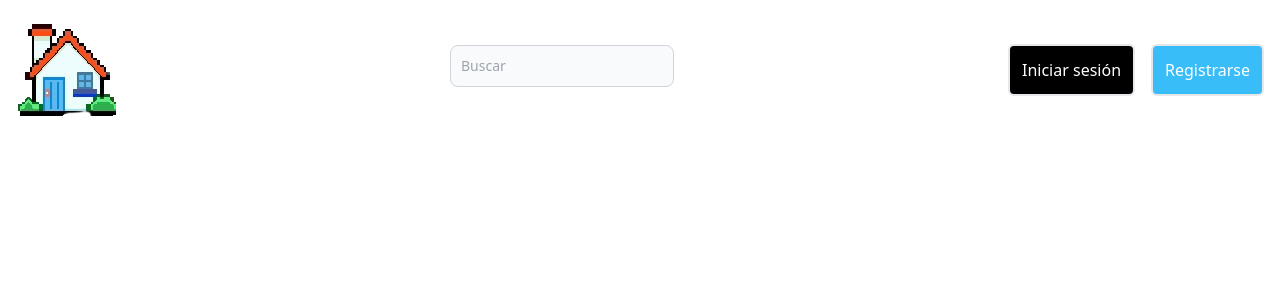
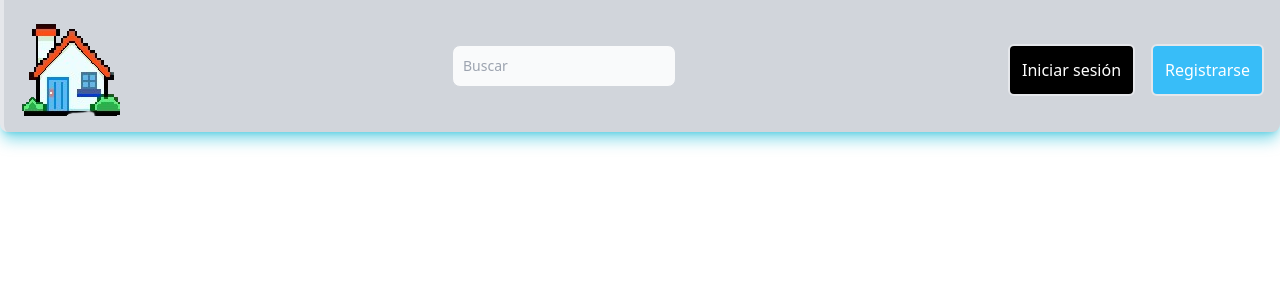
Before and after one commit to many3487/pia, a Flask app: template proyecto/templates/cursos.html in a window 1280 px wide. Shown: the top 300 px of the page. Run offline with Flask 3, Linux system fonts and the light colour scheme; the template is opened without the code that fills it, so the values that code supplies are empty.

Commit message:
modificaciones

```diff
--- a/proyecto/app.py
+++ b/proyecto/app.py
@@ -9,7 +9,11 @@ user_model = ModelUser()
 
 @app.route('/', methods=['GET', 'POST'])
 def home():
-    return render_template('cursos.html')
+    user = session.get('user')
+    if user:
+        return render_template('menu.html', user=user)
+    else:
+        return redirect(url_for('login'))
 
 @app.route('/icon-home')
 def icon_home():
@@ -17,7 +21,8 @@ def icon_home():
 
 @app.route('/menu')
 def menu():
-    return render_template('menu.html')
+    user = session.get('user')
+    return render_template('menu.html', user=user)
 
 @app.route('/login', methods=['GET', 'POST'])
 def login():
@@ -33,11 +38,12 @@ def login():
 
             contrasena = user['password']
             if contrasena == password:
-                # Autenticación exitosa, puedes redirigir al usuario a otra página.
-                return 'Autenticación exitosa'
+                # Autenticación exitosa, almacena el usuario en la sesión
+                session['user'] = user
+                return redirect(url_for('menu'))
             else:
-                error= 'usuario o contraseña errado, intente nuevamente.'
-                return render_template('login.html',error= error)
+                error= 'Usuario o contraseña incorrecta. Por favor, inténtelo nuevamente.'
+                return render_template('login.html', error=error)
 
         return render_template('login.html')
 
@@ -55,7 +61,7 @@ def registro():
         confirmar_contraseña = request.form['confirm']
 
         if len(users) > 0:
-            mensaje = "Este usuario ya se encuentra registrado, ingrese uno distinto nuevamente"
+            mensaje = "Este usuario ya se encuentra registrado."
             return render_template('registro.html',mensaje=mensaje)
         else:
             # El usuario no existe en la base de datos
@@ -74,6 +80,10 @@ def registro():
                 return render_template('registro.html', mensaje=mensaje)
     return render_template('registro.html')
 
+@app.route('/logout')
+def logout():
+    session.pop('user', None)
+    return redirect(url_for('login'))
 
 if __name__== "__main__":
     # app.register_error_handler(404, pagina_no_encontrada)
--- a/proyecto/static/css/registro.css
+++ b/proyecto/static/css/registro.css
@@ -71,8 +71,8 @@ form{
   box-shadow: -10px 15px 20px 0px #3d3d3d;
 }
 .btnLogin{
-    margin: 50px 0 0 0;
-  background-color: #65c22c !important;
+    margin: 40px 0 0 0;
+    background-color: #65c22c !important;
     border-color: #65c22c !important;
     color: #ffff !important;
 }
--- a/proyecto/static/dist/css/output.css
+++ b/proyecto/static/dist/css/output.css
@@ -602,12 +602,21 @@ video {
   border-radius: 0.375rem;
 }
 
+.rounded-b-lg {
+  border-bottom-right-radius: 0.5rem;
+  border-bottom-left-radius: 0.5rem;
+}
+
 .border {
   border-width: 1px;
 }
 
 .border-2 {
   border-width: 2px;
+}
+
+.border-l-4 {
+  border-left-width: 4px;
 }
 
 .border-solid {
@@ -619,14 +628,14 @@ video {
   border-color: rgb(209 213 219 / var(--tw-border-opacity));
 }
 
-.border-indigo-600 {
-  --tw-border-opacity: 1;
-  border-color: rgb(79 70 229 / var(--tw-border-opacity));
-}
-
 .bg-black {
   --tw-bg-opacity: 1;
   background-color: rgb(0 0 0 / var(--tw-bg-opacity));
+}
+
+.bg-cyan-500 {
+  --tw-bg-opacity: 1;
+  background-color: rgb(6 182 212 / var(--tw-bg-opacity));
 }
 
 .bg-gray-50 {
@@ -637,6 +646,11 @@ video {
 .bg-sky-400 {
   --tw-bg-opacity: 1;
   background-color: rgb(56 189 248 / var(--tw-bg-opacity));
+}
+
+.bg-gray-300 {
+  --tw-bg-opacity: 1;
+  background-color: rgb(209 213 219 / var(--tw-bg-opacity));
 }
 
 .p-2 {
@@ -672,6 +686,17 @@ video {
 .text-white {
   --tw-text-opacity: 1;
   color: rgb(255 255 255 / var(--tw-text-opacity));
+}
+
+.shadow-lg {
+  --tw-shadow: 0 10px 15px -3px rgb(0 0 0 / 0.1), 0 4px 6px -4px rgb(0 0 0 / 0.1);
+  --tw-shadow-colored: 0 10px 15px -3px var(--tw-shadow-color), 0 4px 6px -4px var(--tw-shadow-color);
+  box-shadow: var(--tw-ring-offset-shadow, 0 0 #0000), var(--tw-ring-shadow, 0 0 #0000), var(--tw-shadow);
+}
+
+.shadow-cyan-500\/50 {
+  --tw-shadow-color: rgb(6 182 212 / 0.5);
+  --tw-shadow: var(--tw-shadow-colored);
 }
 
 .focus\:border-blue-500:focus {
--- a/proyecto/templates/menu.html
+++ b/proyecto/templates/menu.html
@@ -1,4 +1,4 @@
-<nav class="flex justify-between items-center p-4">
+<nav class="flex justify-between items-center p-4 bg-gray-300 shadow-lg rounded-b-lg shadow-cyan-500/50 border-l-4 ">
     <ul class="flex space-x-4 items-center">
         <li class="">
             <a href="{{ url_for('home')}}">
@@ -15,11 +15,20 @@
         </ul>
     </div>
     <ul class="flex space-x-4 items-center">
+        {%if user %}
+            <li>
+                <p>Bienvenido {{user.usuario}}</p>
+            </li>
+            <li>
+                <a href="{{url_for('logout')}}">cerrar sesion</a>
+            </li>
+        {%else %}
         <li>
             <a href="{{url_for('login')}}"><button class="border-solid rounded-md border-2 mt-2 p-3 bg-black text-white">Iniciar sesión</button></a>
         </li>
         <li>
             <a href="{{url_for('registro')}}"><button class="border-solid rounded-md border-2 mt-2 p-3 bg-sky-400	text-white">Registrarse</button></a>
         </li>
+        {% endif%}
     </ul>
 </nav>
```
Also changed, not shown: proyecto/models/ModelUser.py (+4 -8 lines), proyecto/templates/login.html (+7 -1 lines), proyecto/templates/registro.html (+6 -3 lines), proyecto/static/img/python.jpg (added).
